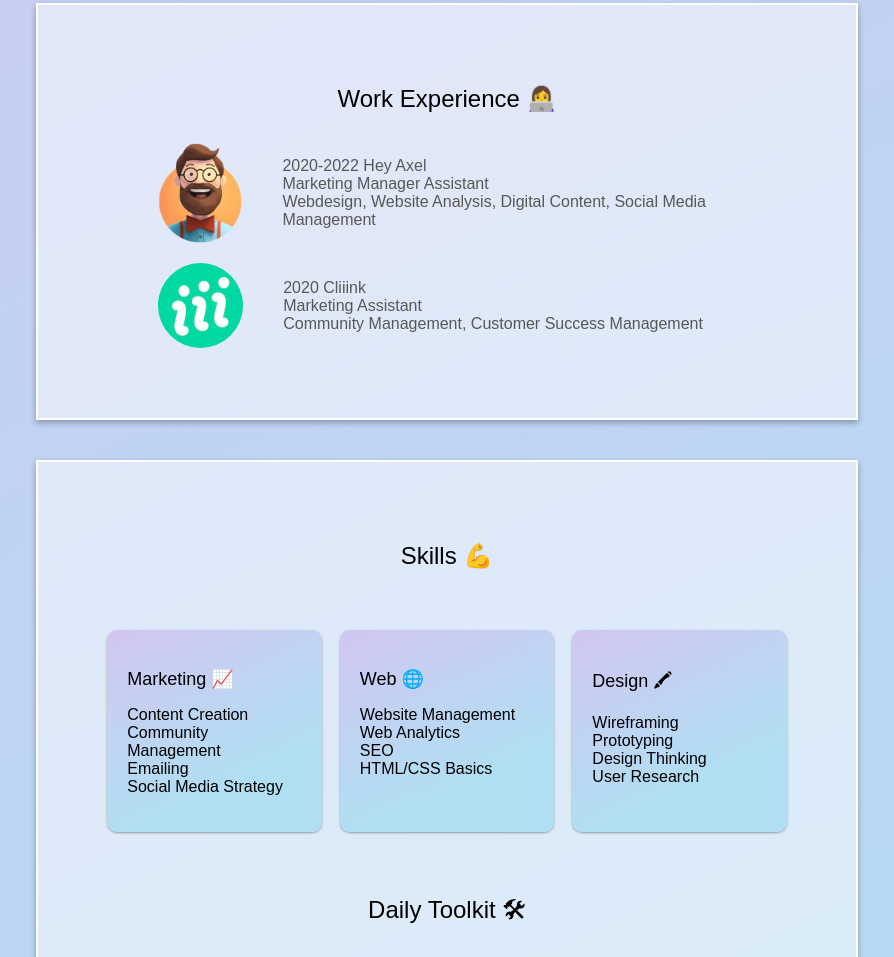
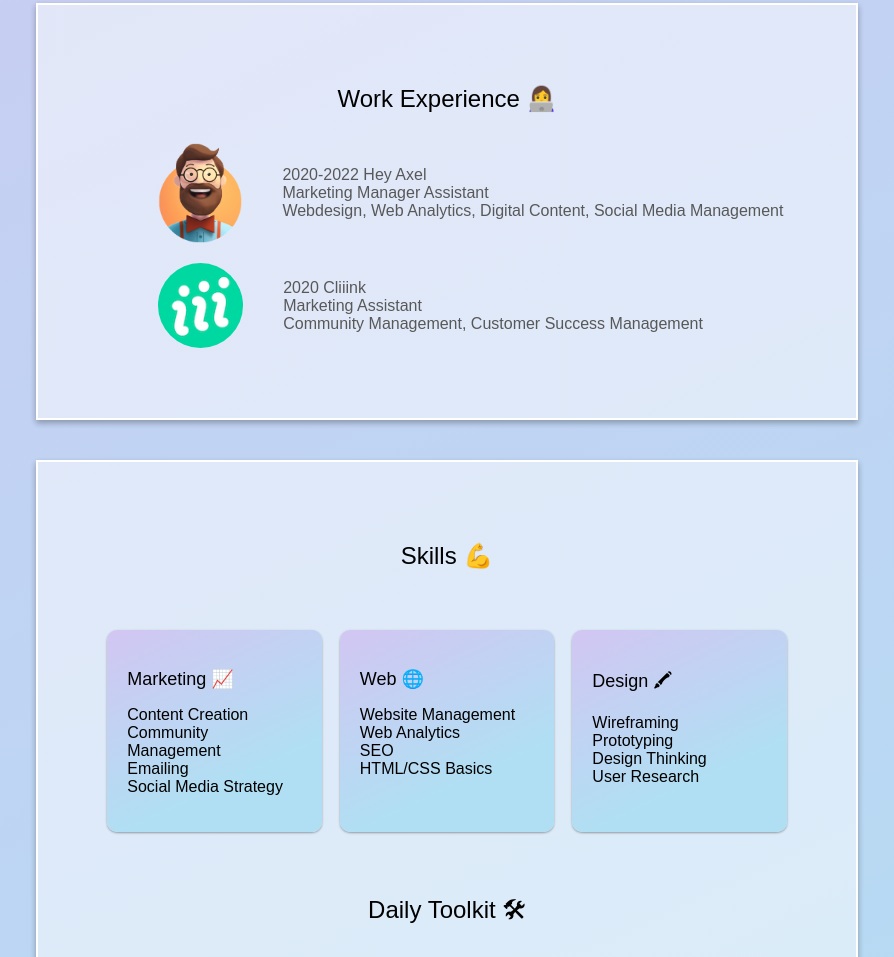
Before and after one commit to estelle-nguyen/my-profile, a plain HTML site: page index.html in a window 1280 px wide. Shown: the part 970-1927 px from the top of the page, without its empty margins (193-1087 px from the left). Drawn offline with Linux system fonts and the light colour scheme.

Commit message:
Add files via upload

```diff
--- a/index.html
+++ b/index.html
@@ -46,7 +46,7 @@
         <div id="professionnal-background">
             <div class="professionnal-section">
                 <img src="images/axel.png" alt="">
-                <p>2020-2022 Hey Axel<br> Marketing Manager Assistant <br>Webdesign, Website Analysis, Digital Content, Social Media Management</p>
+                <p>2020-2022 Hey Axel<br> Marketing Manager Assistant <br>Webdesign, Web Analytics, Digital Content, Social Media Management</p>
             </div>
             <div class="professionnal-section" id="cliiink">
                 <img src="images/cliiink.png" alt="">
```
